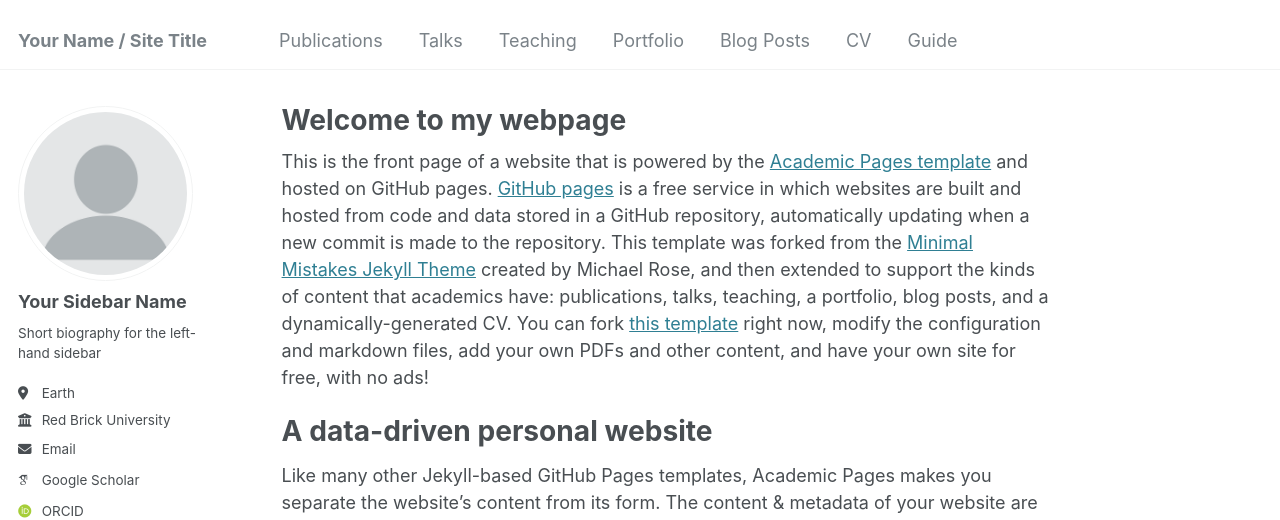
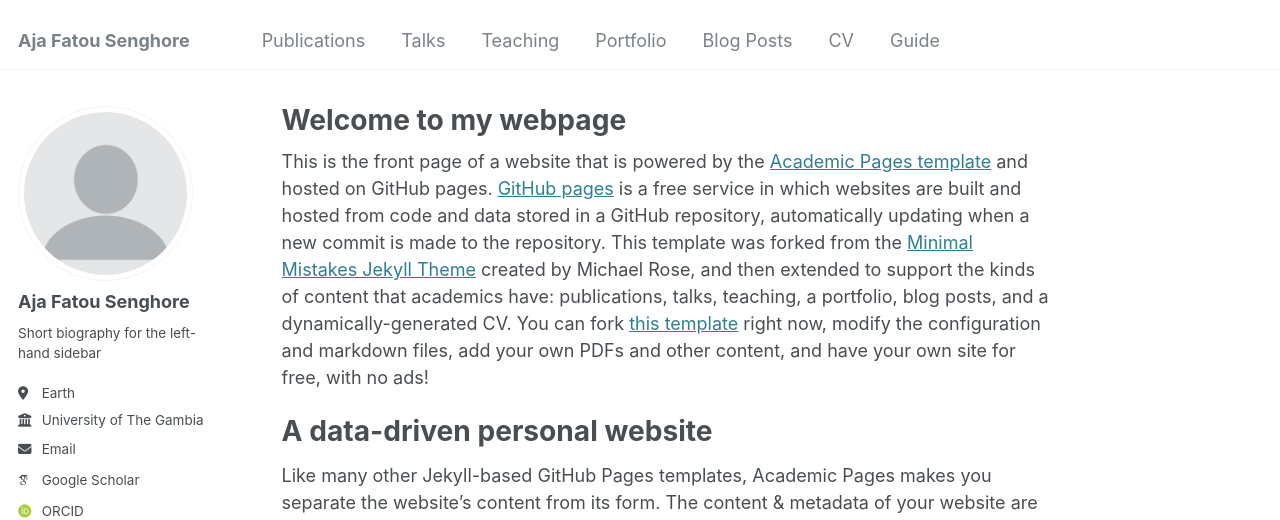
Before and after one commit to ajafatou/ajafatou.github.io, a Jekyll site: the page built from _pages/about.md, in a window 1280 px wide. Shown: the top 520 px of the page. Built offline with Jekyll 4.4.1, drawn with Linux system fonts in a browser that asks for light colours; some web fonts are replaced.

Commit message:
Update _config.yml

```diff
--- a/_config.yml
+++ b/_config.yml
@@ -8,7 +8,7 @@
 
 # Basic Site Settings
 locale                   : "en-US"
-title                    : "Your Name / Site Title"
+title                    : "Aja Fatou Senghore"
 title_separator          : "-"
 name                     : &name "Your Name"
 description              : &description "personal description"
@@ -22,13 +22,13 @@ repository               : "academicpages/academicpages.github.io"
 author:
   # Biographic information
   avatar           : "profile.png"
-  name             : "Your Sidebar Name"
+  name             : "Aja Fatou Senghore"
   pronouns         : # example: "she/her"
   bio              : "Short biography for the left-hand sidebar"
   location         : "Earth"
-  employer         : "Red Brick University"
+  employer         : "University of The Gambia"
   uri              : # URL
-  email            : "none@example.org"
+  email            : "afsenghore@utg.edu.gm"
 
   # Academic websites
   arxiv            : # URL - Update with the correct link to your profile
```
